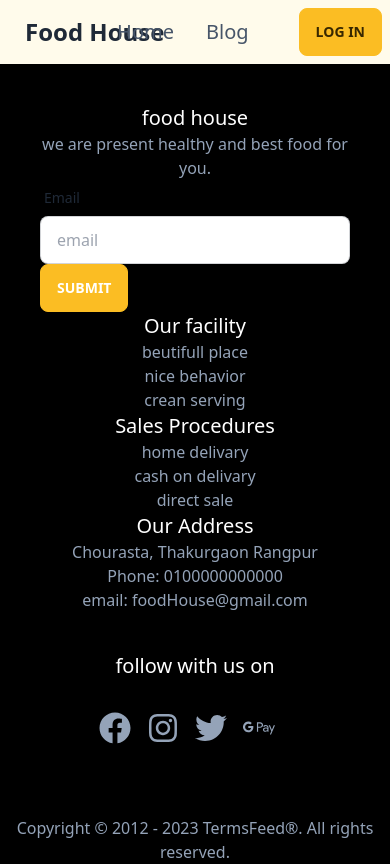
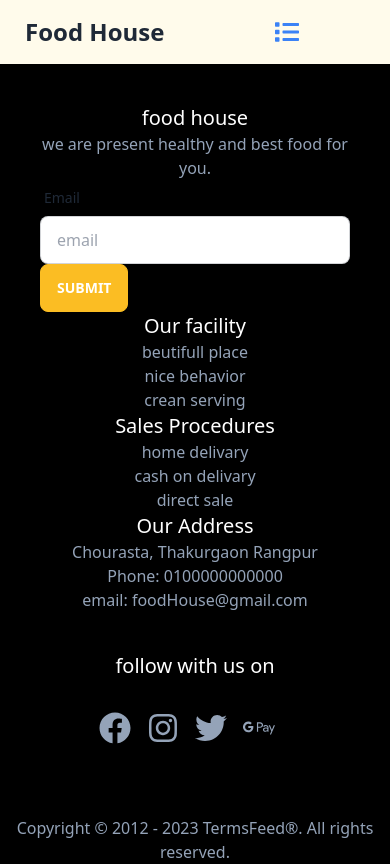
Before and after one commit to Ditul-Roy/food-house-client, a React (Vite) app: page /recipe in a window 390 px wide. Built offline with nearby package versions, Linux system fonts and the light colour scheme; no server answers.

Commit message:
responsive navbar added

```diff
--- a/src/pages/Home/Facility/Facility.jsx
+++ b/src/pages/Home/Facility/Facility.jsx
@@ -6,9 +6,9 @@ const Facility = () => {
         <div className='my-10 mx-10 text-center'>
            <h1 className='text-3xl text bold text-amber-800 text-center'>Our facility</h1>
            <p>we are provide facilities of customer</p>
-           <div className='flex justify-around my-10'>
+           <div className='lg:flex justify-around my-10'>
             <p className=''><FaCoffee className='text-8xl ms-16'></FaCoffee><span className='text-xl text-center text-xl'>We are serving clean coffee</span></p>
-            <p><FaHotel className='text-8xl '></FaHotel><span className='text-center'>Our own hotel</span></p>
+            <p><FaHotel className='text-8xl '></FaHotel><span className='text-center sm:ms-10'>Our own hotel</span></p>
             <p><FaHospitalAlt className='text-8xl ms-10'></FaHospitalAlt><span className='text-center text-xl'>We have own hospital</span></p>
            </div>
         </div>
--- a/src/shared/NavigationBar/NavigationBar.jsx
+++ b/src/shared/NavigationBar/NavigationBar.jsx
@@ -1,11 +1,15 @@
-import React, { useContext } from 'react';
+import React, { useContext, useState } from 'react';
 import { Link, Navigate, useNavigate } from 'react-router-dom';
 import { UserContext } from '../../provider/AuthContextProvider';
+import { FaList, FaRegWindowClose } from 'react-icons/fa';
 
 const NavigationBar = () => {
-    const {user, logOut } = useContext(UserContext);
+    const [open, setOpen] = useState(false);
+
+    const { user, logOut } = useContext(UserContext);
+
     const navigate = useNavigate()
-    const handleSignOut = () =>{
+    const handleSignOut = () => {
         logOut();
         <Navigate to="/chef"></Navigate>
     }
@@ -13,11 +17,18 @@ const NavigationBar = () => {
         <div>
             <div className="navbar w-full bg-amber-50">
                 <div className="navbar-start">
-                    <Link to='/chef' className="btn btn-ghost normal-case text-2xl">Food House</Link>
+                    <Link to='/chef' className="btn btn-ghost normal-case text-2xl ">Food House</Link>
                 </div>
+                <div onClick={() => setOpen(!open)} className=' lg:hidden ms-20'>
+                    <span>
+                        {open === true ? <FaRegWindowClose className="h-6 w-6 text-blue-500" />
+                            : <FaList className="h-6 w-6 text-blue-500" />}
+                    </span>
+                 </div>
+                    <ul className={`px-1 lg:flex justify-between absolute lg:static duration-500 ${open ? 'top-30 ' : '-top-36'}`}>
                         <div className="navbar-center text-slate-600 lg:flex">
-                    <Link to="/chef" className='text-wite text-xl me-8'>Home</Link>
-                    <Link className='text-wite text-xl me-8'>Blog</Link>
+                            <Link to="/chef" className='text-wite text-xl lg:me-8'>Home</Link>
+                            <Link className='text-wite text-xl lg:me-8'>Blog</Link>
                         </div>
                         <div className="navbar-end">
                             {
@@ -28,6 +39,7 @@ const NavigationBar = () => {
                                     : <Link to="/login" className='btn btn-warning'>Log in</Link>
                             }
                         </div>
+                    </ul>
             </div>
         </div>
     );
```
Lines whose indentation alone changed are shown as unchanged.
